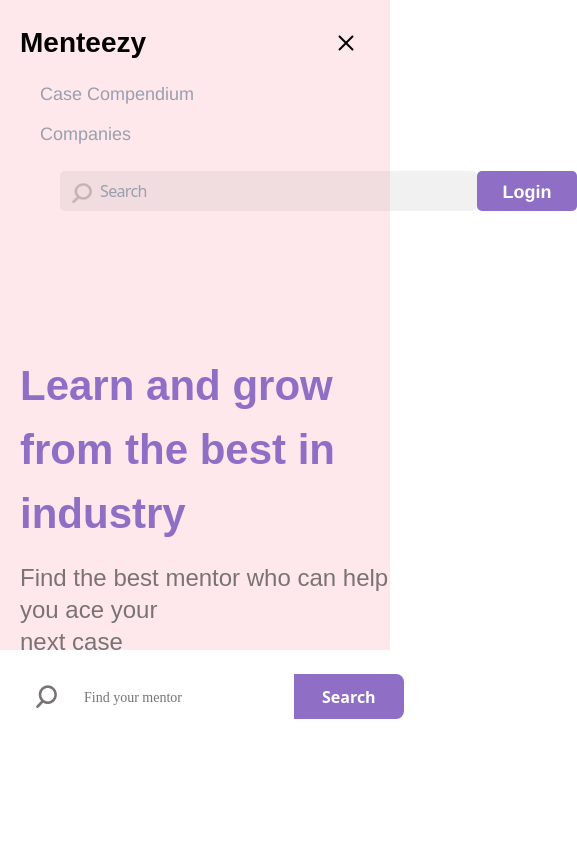
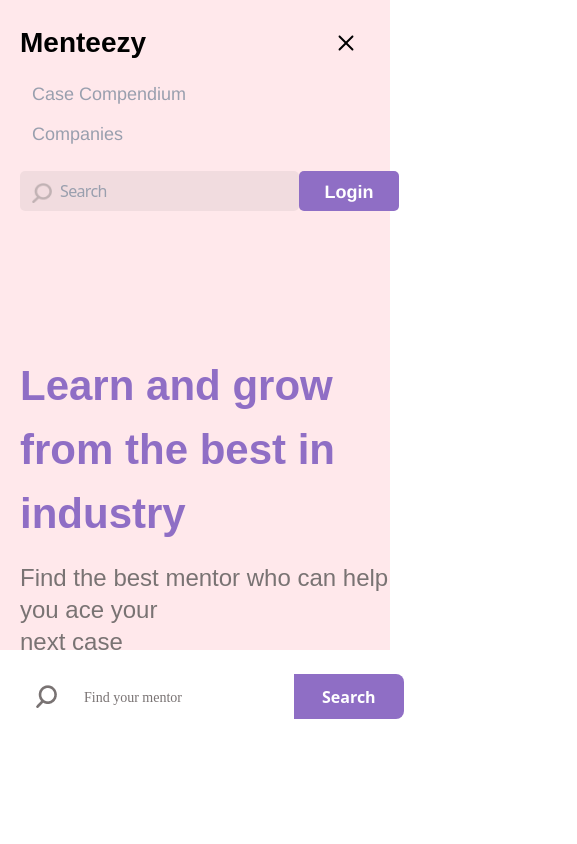
Before and after one commit to jay-498/Mentoring-app, a React (Create React App) app: page / in a window 390 px wide. Both pictures are taken after a click on the button 345 px from the left and 42 px from the top of the page. Shown: the top 844 px of the page, 577 px wide, since content can reach past the window. Built offline with nearby package versions, Linux system fonts and the light colour scheme; no server answers.

Commit message:
navbar responsive fixed

```diff
--- a/src/components/common/Navbar.js
+++ b/src/components/common/Navbar.js
@@ -56,19 +56,19 @@
         </div>
         <div
           className={
-            "lg:flex items-center justify-start xs:flex-col " +
+            "md:flex items-center justify-start xs:flex-col " +
             (this.state.navbarOpen ? "flex-col" : " hidden")
           }
           id="example-navbar-danger"
         >
-          <ul className="flex flex-col md:flex-row list-none xl:ml-auto gap-x-8">
+          <ul className="flex-col md:flex-row list-none xl:ml-auto gap-x-8">
             <li className="nav-item">
               <a
                 className="px-3 py-2 flex items-center text-[18px] leading-snug text-gray"
                 href="#casecompendium"
               >
                 <span
-                  className={`ml-2 ${
+                  className={`sm:ml-2 ${
                     this.state.location === "/" ? "text-[#A36EBA]" : "text-[#999FAE]"
                   } font-normal font-Helvetica hover:text-[#A36EBA]`}
                 >
@@ -82,7 +82,7 @@
                 href="#companies"
               >
                 <span
-                  className={`ml-2 ${
+                  className={`sm:ml-2 ${
                     this.state.location === "/about" ? "text-[#A36EBA]" : "text-[#999FAE]"
                   } font-normal font-Helvetica hover:text-[#A36EBA]`}
                 >
@@ -93,7 +93,7 @@
           </ul>
           <div
             className={
-              "flex rounded my-4 pl-10"
+              "flex rounded my-4 sm:pl-10"
             }
             id="example-navbar-danger"
           >
@@ -107,7 +107,7 @@
               <input
                 type="text"
                 id="email-adress-icon"
-                className="block p-2 pl-10 w-[417px] outline-none h-10 text-[#999FAE] placeholder:font-normal placeholder:text-[16px]
+                className="block p-2 pl-10 sm:w-[417px] outline-none h-10 text-[#999FAE] placeholder:font-normal placeholder:text-[16px]
                     placeholder:text-[#999FAE] rounded-[5px] placeholder:tracking-[-0.04em]"
                 placeholder="Search"
                 style={{ backgroundColor: "rgba(114, 114, 114,0.1)" }}
--- a/src/pages/home.js
+++ b/src/pages/home.js
@@ -233,7 +233,7 @@
               Your company
             </h1>
             <hr style={{ backgroundColor: "#CDD1D4", height: "1px" }} />
-            <div className="flex xs:flex-col">
+            <div className="sm:flex flex-col">
               <div className="flex flex-grow">
                 <ul className="flex flex-row lg:flex-row list-none lg:mr-auto">
                   <li>
```
